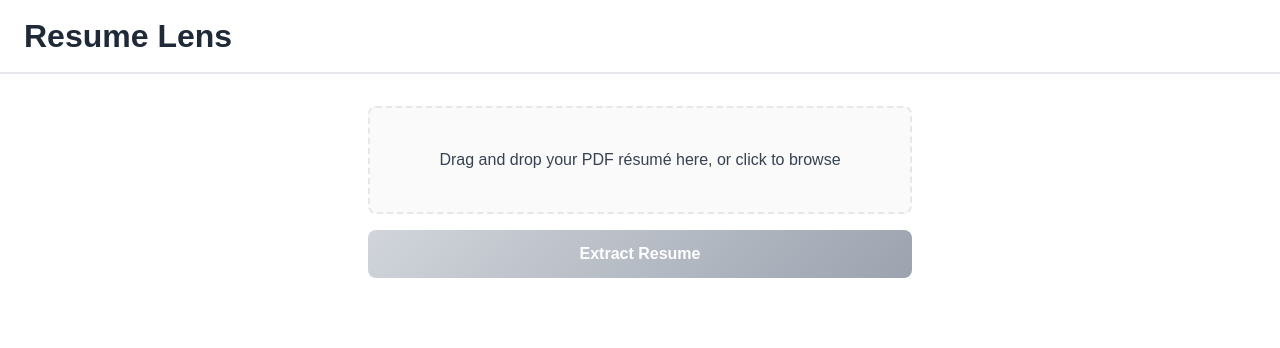
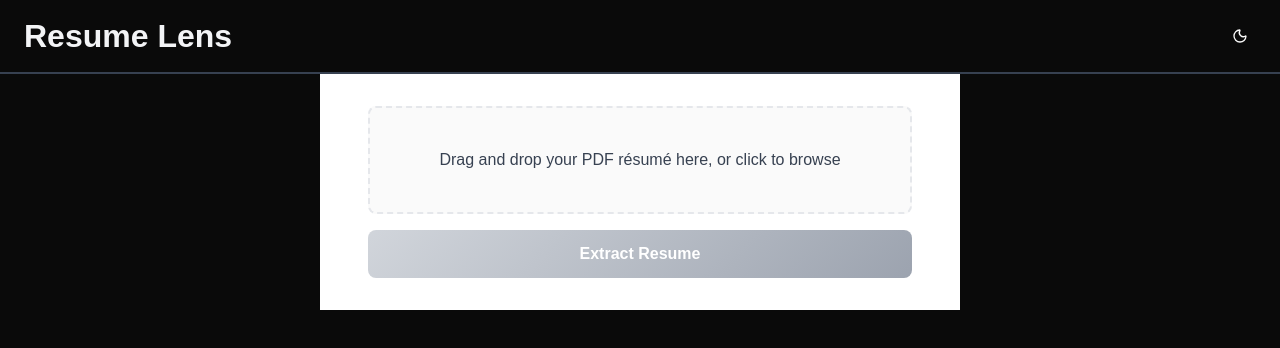
Before and after one commit to mwarman/resume-lens, a React (Vite) app in the folder packages/web/: page / in a window 1280 px wide. Shown: the top 348 px of the page. Built offline with nearby package versions, Linux system fonts and the light colour scheme.

Commit message:
Implement dark mode support with ThemeProvider and update Header component

```diff
--- a/packages/web/src/App.tsx
+++ b/packages/web/src/App.tsx
@@ -4,6 +4,7 @@ import { ResumeLensError } from '@resume-lens/shared';
 
 import { extractResume, NetworkError } from '@/api/client';
 import { getErrorMessage, NETWORK_ERROR_MESSAGE } from '@/utils/error-messages';
+import { ThemeProvider } from '@/contexts/ThemeContext';
 import Header from '@/components/Header';
 import UploadForm from '@/components/UploadForm';
 import LoadingState from '@/components/LoadingState';
@@ -55,6 +56,7 @@ const App = () => {
   };
 
   return (
+    <ThemeProvider defaultTheme="dark" storageKey="resume-lens-ui-theme">
       <div>
         <Header />
         {isLoading && <LoadingState />}
@@ -63,6 +65,7 @@ const App = () => {
         )}
         {extractionResult && <ResultCard extraction={extractionResult} onReset={handleReset} />}
       </div>
+    </ThemeProvider>
   );
 };
 
--- a/packages/web/src/components/Header.module.css
+++ b/packages/web/src/components/Header.module.css
@@ -3,6 +3,16 @@
 .header {
   padding: 0.75rem 1.5rem;
   border-bottom: 2px solid #e5e7eb;
+}
+
+:global(.dark) .header {
+  border-bottom-color: #374151;
+}
+
+.headerContent {
+  display: flex;
+  align-items: center;
+  justify-content: space-between;
 }
 
 .title {
@@ -11,3 +21,7 @@
   font-weight: 700;
   color: #1f2937;
 }
+
+:global(.dark) .title {
+  color: #f3f4f6;
+}
--- a/packages/web/src/components/Header.tsx
+++ b/packages/web/src/components/Header.tsx
@@ -1,13 +1,17 @@
+import { ThemeToggle } from '@/components/theme/ThemeToggle';
 import styles from './Header.module.css';
 
 /**
- * Header component displays the application title.
+ * Header component displays the application title and theme toggle.
  * Appears at the top of the page across all application states.
  */
 const Header = () => {
   return (
     <header className={styles.header}>
-      <h1 className={styles.title}>Resume Lens</h1>
+      <div className={styles.headerContent}>
+        <h1 className={styles.title}>Resume Lens</h1>
+        <ThemeToggle />
+      </div>
     </header>
   );
 };
```
Lines whose indentation alone changed are shown as unchanged.
